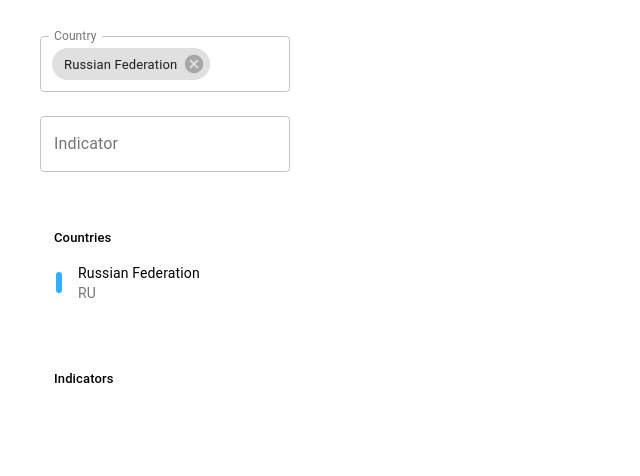
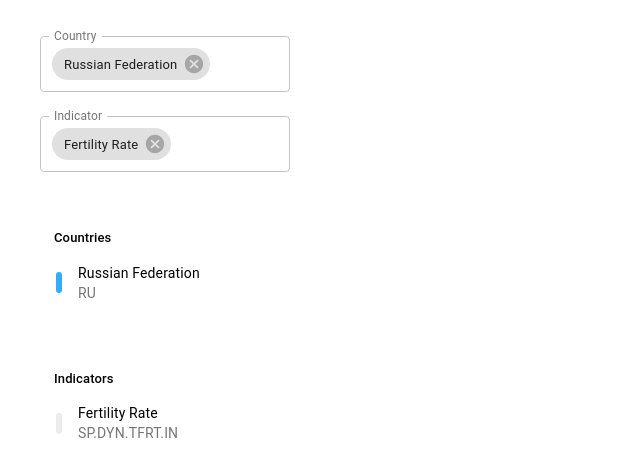
Before and after one commit to bindeman/sphre, a React (Create React App) app in the folder frontend/: page / in a window 1280 px wide. Shown: the top 476 px of the page, without its empty margins (0-640 px from the left). Built offline with nearby package versions, Linux system fonts and the light colour scheme.

Commit message:
support multiple indicators

```diff
--- a/frontend/src/App.js
+++ b/frontend/src/App.js
@@ -84,9 +84,7 @@ function App() {
   const classes = useStyles();
   const history = createBrowserHistory();
   const [country, setCountry] = React.useState(parsed.countries !== undefined ? parsed.countries.split(";") : ["RU"]);
-  const [countryArr, setCountryArr] = React.useState(["RU", "US"]);
-
-  const [indicator, setIndicator] = React.useState(`${parsed.indicators !== undefined ? parsed.indicators.split(";") : ["SP.DYN.TFRT.IN"]}`);
+  const [indicator, setIndicator] = React.useState(parsed.indicators !== undefined ? parsed.indicators.split(";") : ["SP.DYN.TFRT.IN"]);
   const [disableAddingCountries, setDisableAddingCountries] = React.useState(false);
 
 
@@ -102,13 +100,9 @@ function App() {
   }
 
   const handleCountrySelection = (event, selected) => {
-    // <Redirect to={queryConstructor(selectedCountry, "Population")} />
-    // alert(country)
     const stringnifiedURL = selected.join(';');
 
-    console.log("SELECTED COUNTRY: ", selected);
-    console.log(stringnifiedURL)
-    setCountryArr(selected);
+    // setCountryArr(selected);
     setCountry(selected);
     const indicatorString = indicator.join(';');
     history.push(navigateTo(stringnifiedURL, indicatorString));
@@ -123,19 +117,11 @@ function App() {
   };
 
   const handleIndicatorSelection = (event, selected) => {
-    // alert(indicator)
-    // <Redirect to={queryConstructor(selectedCountry, "Population")} />
-    // const stringnifiedURL = queryString.stringify({indicators: selected}, {arrayFormat: 'separator', arrayFormatSeparator: ';'})
     const stringnifiedURL = selected.join(';');
-    console.log("SELECTED Indicator: ", selected);
-    console.log(stringnifiedURL)
+
     setIndicator(selected);
-    history.push(navigateTo(country.join(';'), stringnifiedURL));
-
-    // history.push(navigateTo(country, selected));
-    console.log("SELECTED INDICATOR: ", selected);
-    // console.log(queryString.stringify({indicators: selected}, {arrayFormat: 'separator', arrayFormatSeparator: ';'}))
-    setIndicator(selected);
+    const countryString = country.join(';');
+    history.push(navigateTo(countryString, stringnifiedURL));
 
   };
 
@@ -190,6 +176,7 @@ function App() {
                 freeSolo
                 id="free-solo-3-demo"
                 disableClearable
+                value={indicator}
                 placeholder="Indicator"
                 // value={indicators[indicator] || "Multiple"}
                 onChange={handleIndicatorSelection}
@@ -236,10 +223,11 @@ function App() {
             )}
             </List>
 
+
             <List dense={true}>
             <Typography className={classes.categoryTitle}>Indicators</Typography>
 
-            { tokenizeParsed.indicators && tokenizeParsed.indicators.split(';').map((indicatorKey, index) => (
+            { indicator.map((indicatorKey, index) => (
 
 
                 <ListItem>
--- a/frontend/src/GraphContainer.js
+++ b/frontend/src/GraphContainer.js
@@ -19,11 +19,13 @@ const queryString = require('query-string');
 
 const drawerWidth = 240;
 
+
 const useStyles = makeStyles((theme) => ({
     root: {
         // display: 'flex',
         fontFamily: 'Helvetica Neue, Helvetica, Arial',
         letterSpacing: '-0.03em',
+        marginTop: 25,
 
     },
     graph: {
@@ -39,13 +41,13 @@ const useStyles = makeStyles((theme) => ({
             columnGap: 30,
 
         },
-        marginBottom: 30,
-        marginTop: 20,
 
     },
     graphContainer: {
         display: 'block',
-        margin: 'auto'
+        margin: 'auto',
+        marginTop: 30,
+        marginBottom: 30,
     },
     graphImage: {
         maxWidth: '100px',
@@ -161,9 +163,9 @@ export default function GraphContainer(props) {
     // const [graphData, setGraphData] = React.useState(false);
     const [graphHeading, setGraphHeading] = React.useState(false);
     const location = useLocation();
-    console.log("DATA THAT I RECEIVED IN CONTAINER", props.data.data);
-    const iterableData = Object.entries(props.data.data);
-    console.log("CONTAINER KEYS: ", Object.keys(props.data.data));
+    console.log("DATA THAT I RECEIVED IN CONTAINER", props.data);
+    const iterableData = Object.entries(props.data);
+    console.log("CONTAINER KEYS: ", Object.keys(props.data));
 
             const data = canvas => {
 
@@ -173,12 +175,12 @@ export default function GraphContainer(props) {
                     // gradient2.addColorStop(1, "rgba(245, 166, 35, 0.0)");
 
                     let datasets2 = [];
-                    // const countries = Object.entries(props.data.data);
+                    // const countries = Object.entries(props.data);
                     // console.log("ITERATING THRU:", props.parsedURL.countries.split(';'));
                     props.country.forEach((entry, index) => {
                         // const [countryName, countryData] = iterableData[index];
                         const countryName = countries[entry];
-                        const countryData = props.data.data[entry];
+                        const countryData = props.data[entry];
                         const ctx = canvas.getContext("2d")
                         const gradient = ctx.createLinearGradient(0, 0, 0, 350);
                         gradient.addColorStop(0, graphColors[index].background);
@@ -235,7 +237,7 @@ export default function GraphContainer(props) {
                     <img className={classes.graphImage} src='https://cdn.britannica.com/42/3842-004-F47B77BC/Flag-Russia.jpg'></img>
                 </div> */}
                 <div className={classes.graphContainer}>
-                <h1 className={classes.graphIndicator}>{props.data.indicator}</h1>
+                <h1 className={classes.graphIndicator}>{props.indicator}</h1>
 
                     {/* <h1 className={classes.graphSubtitle}>{props.data.country}</h1> */}
 
@@ -245,7 +247,7 @@ export default function GraphContainer(props) {
                         props.country.map((entry, index) => {
 
                             const countryName = countries[entry];
-                            const countryData = props.data.data[entry];
+                            const countryData = props.data[entry];
 
                             return(
                                 <div>
--- a/frontend/src/GraphContent.js
+++ b/frontend/src/GraphContent.js
@@ -1,16 +1,11 @@
-import React, { useState, useEffect } from 'react';
+import React, {useEffect} from 'react';
 
 import clsx from 'clsx';
 import GraphContainer from "./GraphContainer";
-import millify from "millify";
-import { makeStyles } from '@material-ui/core/styles';
-import CssBaseline from '@material-ui/core/CssBaseline';
-import Container from '@material-ui/core/Container';
-import {Scatter} from 'react-chartjs-2';
+import {makeStyles} from '@material-ui/core/styles';
 import axios from "axios";
-import {countries, indicators} from './constants'
-import { useLocation, Router, Route, Switch } from "react-router";
-
+import worldBankService from "./services/worldBankService";
+import {countries, indicators} from "./constants";
 
 
 const drawerWidth = 240;
@@ -48,8 +43,6 @@ const useStyles = makeStyles((theme) => ({
         fontSize: '25px',
         color: '#B8B8B8',
         marginTop: '0px',
-
-
     },
     graphCategory: {
         fontWeight: 500,
@@ -84,11 +77,8 @@ const useStyles = makeStyles((theme) => ({
     },
     container: {
         margin: theme.spacing(5),
-        // maxHeight: '80vh',
-        // paddingBottom: theme.spacing(4),
     },
     paper: {
-        // padding: theme.spacing(2),
         display: 'flex',
         overflow: 'auto',
         flexDirection: 'column',
@@ -99,83 +89,49 @@ const useStyles = makeStyles((theme) => ({
 }));
 
 
-
 export default function GraphContent(props) {
     const classes = useStyles();
     const [open, setOpen] = React.useState(true);
     const [loading, setLoading] = React.useState(true);
-    const [graphData, setGraphData] = React.useState(null);
+    const [graphData, setGraphData] = React.useState({});
+
     const [responseState, setResponseState] = React.useState(null);
-    // setTheArray(prevArray => [...prevArray, ...newValue])
-
-
-    const location = useLocation();
-
-
 
     useEffect(async () => {
-            let url;
 
-            const countryString = props.country.join(';');
-            // const indicatorString = props.indicator.join(';');
-            console.log("REQUEST COUNTRIES: ", props.country.join(';'));
-            url = `v2/country/${countryString}/indicator/${props.indicator}`;
+        const dataPoints = {};
 
-
-        const response = await axios(
-          `https://api.worldbank.org/${url}?format=json&per_page=520`,
-        );
-
-        const datas = {};
-        console.log("REQUEST", `https://api.worldbank.org/${url}?format=json&per_page=520&mrnev=250`)
-        console.log("RESPONSE", response.data[1]);
-
-        if(response.data[1] && response.data[1].length > 0) {
-
-        console.log("LENGTH OF RESPONSE RECEIVED: ", response.data[1].length)
-        response.data[1].map((item) => {
-            if(item.value !== null) {
-                if(datas[item.country.id] == null) {
-                    datas[item.country.id] = [];
-                }
-                datas[item.country.id].push({x: item.date, y: item.value});
-
-            }
-        });
-
-
-
-        if(response.data[1].length > 0) {
-            const item = response.data[1][0];
-            console.log("setting graph data", datas);
-            setGraphData({
-                data: datas,
-                latestValue: item.value,
-                indicator: item.indicator.value,
-                country: item.country.value,
-                date: item.date,
+        let promises = worldBankService.getCountriesAndIndicators(props.country, props.indicator, dataPoints)
+        Promise.all(promises)
+            .then((responses) => {
+                console.log("RECEIVED ON MY END HERE");
+                console.log("DP BRUH", dataPoints);
+                setGraphData(dataPoints)
+                setLoading(false)
+            })
+            .catch((err) => {
+                console.log("ERROR receiving one", err)
             });
-        }
-        console.log("Dict keys", Object.keys(datas));
-        // console.log("state", Object.keys(graphData));
-        // console.log("STUFF OF KEYS", graphData);
-
-        setLoading(false);
-    }
-      }, []);
-
-
+            // .catch(error => { //
+            //     alert("ERROR RECEIVING DATA", error);
+            //     console.log(error)
+            // })
+    }, []);
 
     const fixedHeightPaper = clsx(classes.paper, classes.fixedHeight);
 
     return (
-            // <CssBaseline />
+        <div className={classes.container}>
+            {!loading &&
+                Object.entries(graphData).map(([indicatorID, indicatorData]) => {
+                    return (
+                        <GraphContainer country={props.country} parsedURL={props.parsedURL} data={indicatorData}
+                                        indicator={indicators[indicatorID]}
+                        />)
 
-                <div className={classes.container}>
-                    {!loading && graphData !== [] &&
-                        <GraphContainer country={props.country} parsedURL={props.parsedURL} data={graphData}/>
+            })
 
-                    }
-               </div>
+            }
+        </div>
     );
 }
--- a/frontend/src/constants.js
+++ b/frontend/src/constants.js
@@ -23,6 +23,8 @@ export const oldCountries = {
 //     "% of Employment": "SL.EMP.WORK.ZS",
 //     "GDP": "NY.GDP.MKTP.CD"
 //   }
+
+export const WB_API_LIMIT = 520;
 
 export const indicators = {
     "SP.DYN.TFRT.IN": "Fertility Rate",
--- /dev/null
+++ b/frontend/src/services/worldBankService.js
@@ -0,0 +1,96 @@
+import axios from "axios";
+import {WB_API_LIMIT} from "../constants";
+
+const WorldBankService = {
+    getCountryAndIndicator: async function (counntry, indicator, data) {
+        let url = `v2/country/${counntry}/indicator/${indicator}`;
+
+        const response = await axios(
+            `https://api.worldbank.org/${url}?format=json&per_page=${WB_API_LIMIT}`,
+        );
+
+        if(response.data[1] && response.data[1].length > 0) {
+
+            const dataPoints = response.data[1];
+            const countryID = dataPoints[0].country.id;
+            const indicatorID = dataPoints[0].indicator.id;
+
+            if(data[[indicatorID]] == null) {
+                data[[indicatorID]] = {};
+                if (data[indicatorID][countryID] === null) {
+                    data[indicatorID][countryID] = [];
+                    data[indicatorID][countryID].length = dataPoints.length;
+                }
+            }
+            dataPoints.map((item) => {
+                if (item.value !== null) {
+                    data[indicatorID][countryID].push({x: item.date, y: item.value});
+                }
+            });
+        }
+
+        return data;
+    },
+
+    getCountriesAndIndicators: function (countries, indicators, data) {
+        let errors = [];
+        let newData = {};
+        let promises = [];
+        for(const indicator of indicators) {
+            promises.push(this.getCountriesAndIndicator(countries, indicator, data));
+        }
+
+        Promise.all(promises)
+            .then((responses) => {
+                responses.map((res, index) => {
+                    console.log(index, res);
+                })
+            })
+            .catch((err) => {
+                console.log("ERROR receiving one", err)
+            });
+
+        return promises;
+    },
+
+    getCountriesAndIndicator: async function (countries, indicator, data) {
+        const countryString = countries.join(';');
+        let url = `v2/country/${countryString}/indicator/${indicator}`;
+
+        const response = await axios(
+            `https://api.worldbank.org/${url}?format=json&per_page=${WB_API_LIMIT}`,
+        );
+
+        if(response.data[1] && response.data[1].length > 0) {
+
+            let dataPoints = response.data[1]
+            const indicatorID = dataPoints[0].indicator.id;
+
+            if(data[indicatorID] === undefined) {
+                data[indicatorID] = {};
+            }
+
+            dataPoints.map((item) => {
+                if (item.value !== null) {
+                    if (data[indicatorID][item.country.id] == undefined) {
+                        data[indicatorID][item.country.id] = [];
+                    }
+
+                    data[indicatorID][item.country.id].push({x: item.date, y: item.value});
+                }
+            });
+
+            // console.log(data)
+        }
+
+        return data;
+    },
+
+    removeCountry: function (country, indicator, data) {
+        delete data[country];
+    },
+
+
+};
+
+export default WorldBankService;
```
